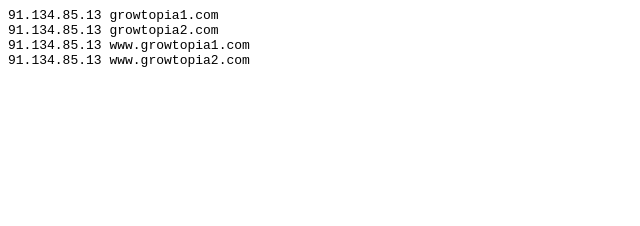
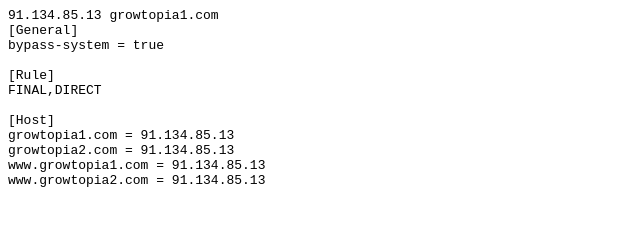
Before and after one commit to wanvz69/pixelandshost, a plain HTML site: page index.html in a window 1280 px wide. Shown: the whole page, without its empty margins (0-640 px from the left). Drawn offline with Linux system fonts and the light colour scheme.

Commit message:
Update index.html

```diff
--- a/index.html
+++ b/index.html
@@ -4,8 +4,16 @@
   </head>
   <body>
     <pre style="word-wrap: break-word; white-space: pre-wrap;">91.134.85.13 growtopia1.com
-91.134.85.13 growtopia2.com
-91.134.85.13 www.growtopia1.com
-91.134.85.13 www.growtopia2.com</pre>
+[General]
+bypass-system = true
+
+[Rule]
+FINAL,DIRECT
+
+[Host]
+growtopia1.com = 91.134.85.13
+growtopia2.com = 91.134.85.13
+www.growtopia1.com = 91.134.85.13
+www.growtopia2.com = 91.134.85.13</pre>
   </body>
 </html>
```
